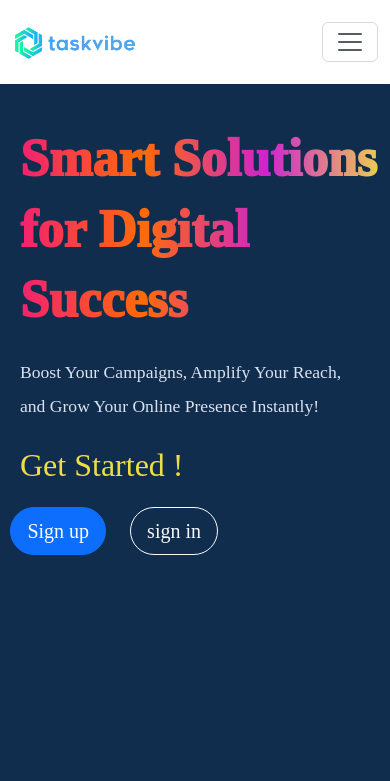
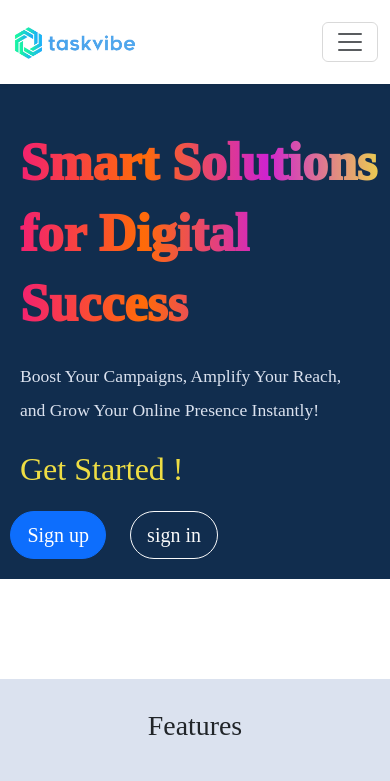
Before and after one commit to nivedpk21/taskvibe-client, a React (Vite) app: page / in a window 390 px wide. Shown: the top 781 px of the page. Built offline with nearby package versions, Linux system fonts and the light colour scheme; no server answers.

Commit message:
fixed home page design

```diff
--- a/src/pages/Home.jsx
+++ b/src/pages/Home.jsx
@@ -17,7 +17,7 @@ export default function Home() {
         {/* FIRST SECTION */}
         <section>
           <div className="landing-section">
-            <div className="first-section-div ">
+            <div className="first-section-div py-1">
               <h1 className="landing-text">
                 Smart Solutions <br />
                 for Digital <br /> Success
--- a/src/pages/home.css
+++ b/src/pages/home.css
@@ -112,7 +112,7 @@
   }
   /* landing section --------------------------------------------- */
   .landing-section {
-    height: 95vh;
+    height: auto;
     padding: 40px 0px 0px 20px;
     background-color: #112d4e;
   }
```
